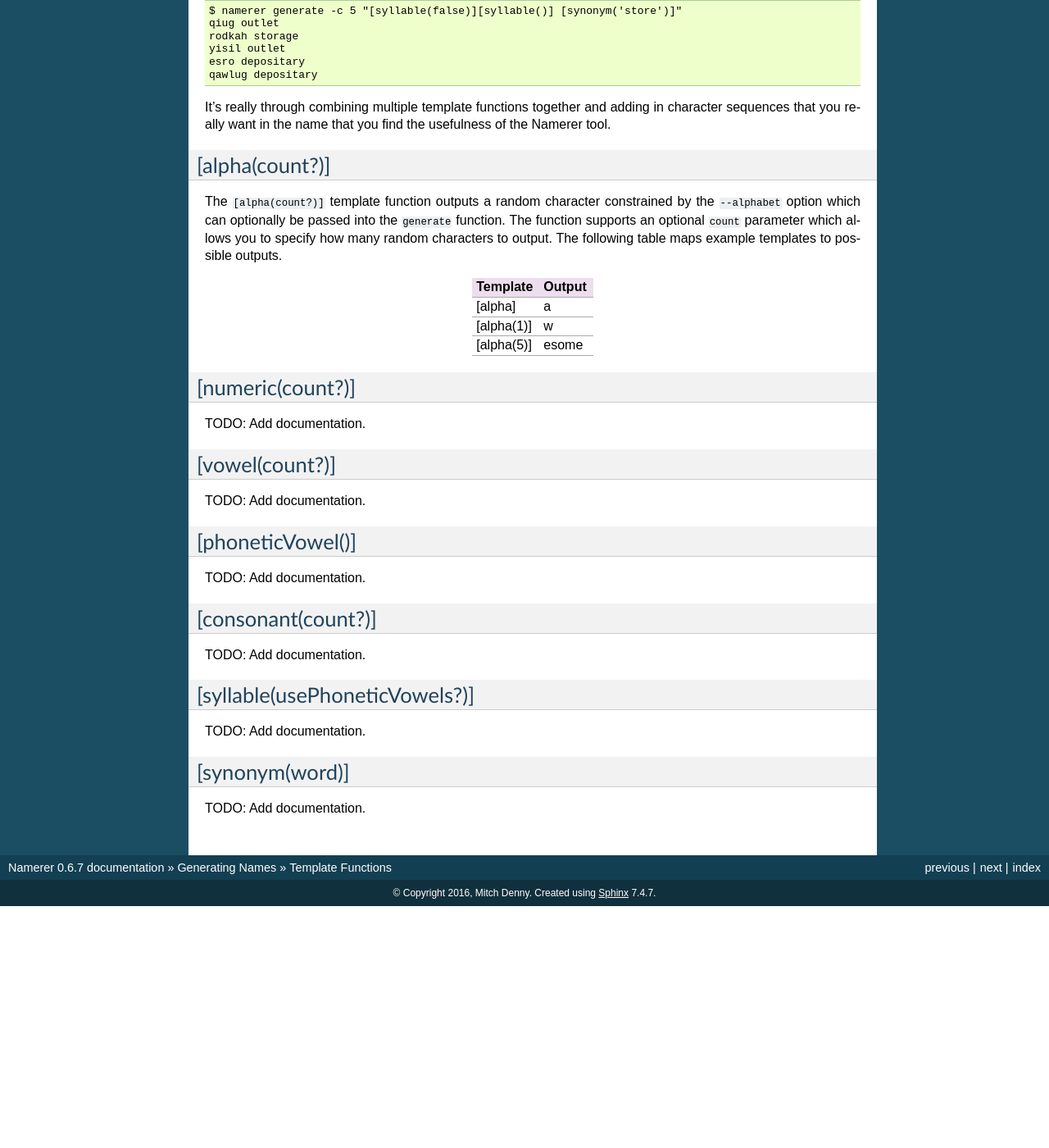
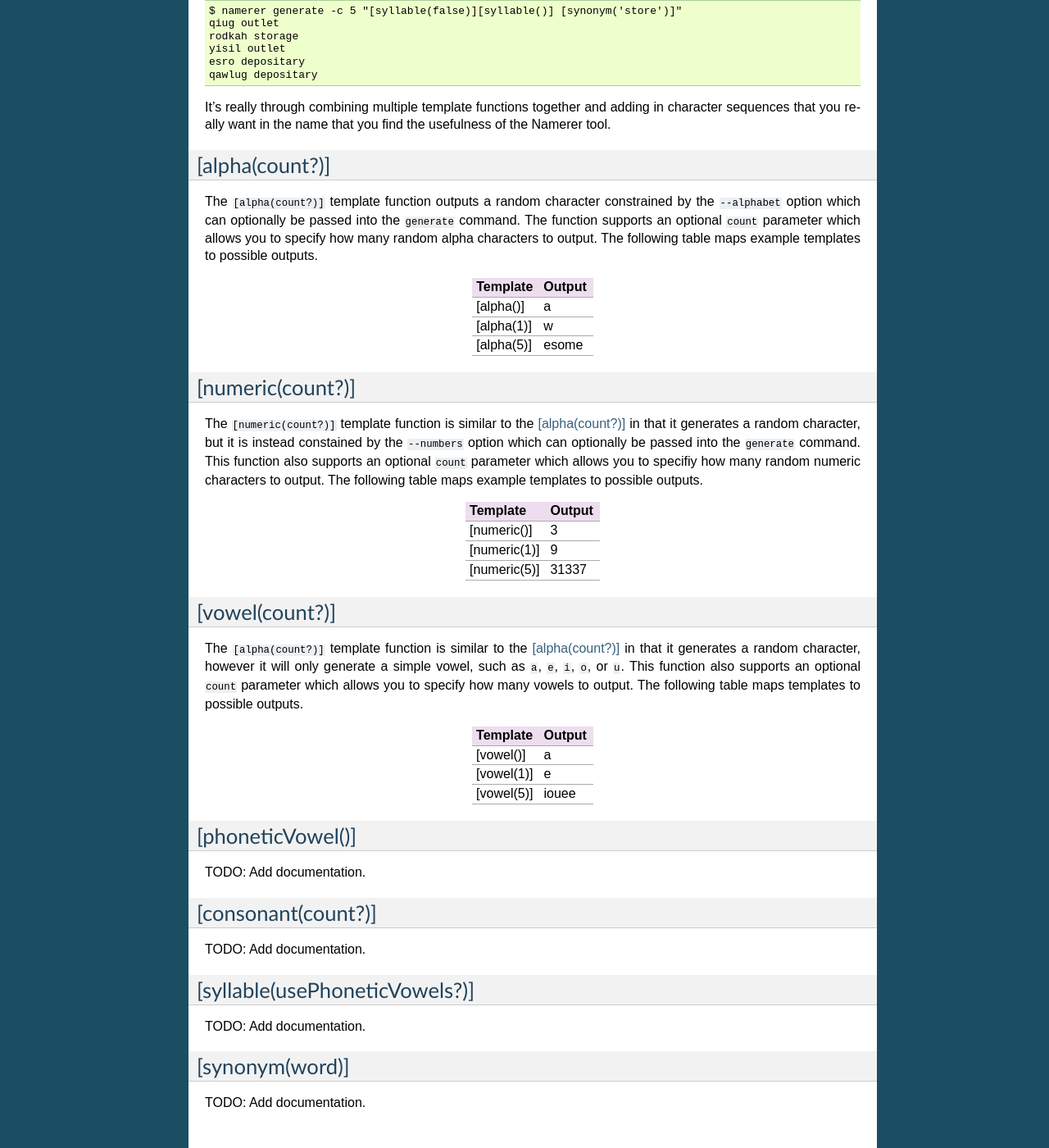
Before and after one commit to mitchdenny/namerer, a Sphinx documentation site: the page built from docs/template-functions.rst, in a window 1280 px wide and 1400 px high, scrolled down 673 px. Shown: the whole window at 82% size. Built offline with Sphinx 7.4.7, drawn with Linux system fonts in a browser that asks for light colours; before the commit the page ends 1778 px from its top, so only the background shows below that.

Commit message:
Added docs for numeric and vowel functions.

```diff
--- a/docs/template-functions.rst
+++ b/docs/template-functions.rst
@@ -55,32 +55,54 @@ find the usefulness of the Namerer tool.
 ---------------
 The ``[alpha(count?)]`` template function outputs a random character
 constrained by the ``--alphabet`` option which can optionally be passed
-into the ``generate`` function. The function supports an optional ``count``
-parameter which allows you to specify how many random characters to output.
-The following table maps example templates to possible outputs.
+into the ``generate`` command. The function supports an optional ``count``
+parameter which allows you to specify how many random alpha characters to
+output. The following table maps example templates to possible outputs.
 
 ========== ==============
 Template   Output
 ========== ==============
-[alpha]    a
+[alpha()]    a
 [alpha(1)] w
 [alpha(5)] esome
 ========== ==============
-
 
 .. _numeric-template-function:
 
 [numeric(count?)]
 -----------------
+The ``[numeric(count?)]`` template function is similar to the :ref:`alpha-template-function`
+in that it generates a random character, but it is instead constained by the
+``--numbers`` option which can optionally be passed into the ``generate``
+command. This function also supports an optional ``count`` parameter which
+allows you to specifiy how many random numeric characters to output. The
+following table maps example templates to possible outputs.
 
-TODO: Add documentation.
+============ ==============
+Template     Output
+============ ==============
+[numeric()]    3
+[numeric(1)] 9
+[numeric(5)] 31337
+============ ==============
 
 .. _vowel-template-function:
 
 [vowel(count?)]
 ---------------
+The ``[alpha(count?)]`` template function is similar to the :ref:`alpha-template-function`
+in that it generates a random character, however it will only generate a simple
+vowel, such as ``a``, ``e``, ``i``, ``o``, or ``u``. This function also supports
+an optional ``count`` parameter which allows you to specify how many vowels
+to output. The following table maps templates to possible outputs.
 
-TODO: Add documentation.
+========== ==============
+Template     Output
+========== ==============
+[vowel()]  a
+[vowel(1)] e
+[vowel(5)] iouee
+========== ==============
 
 .. _phonetic-vowel-template-function:
 
```
